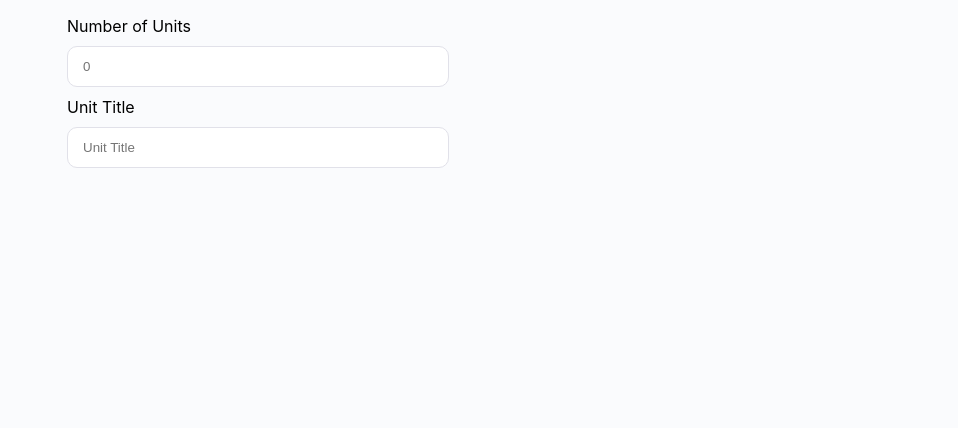
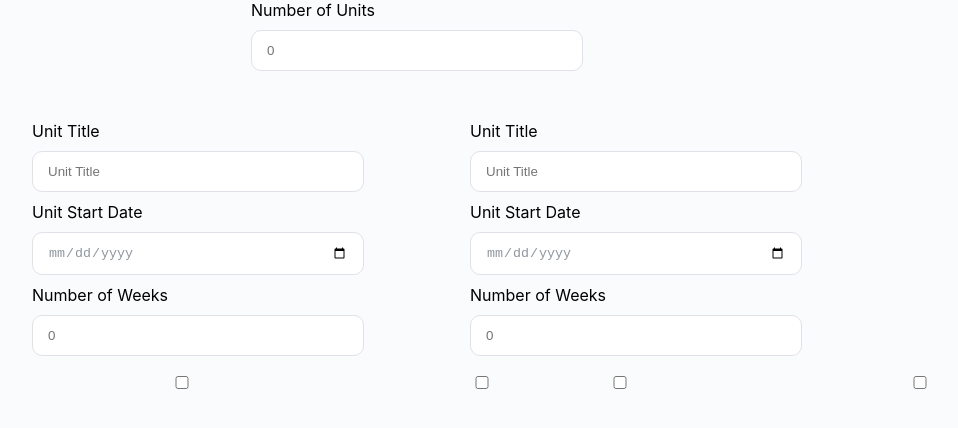
Before and after one commit to tmoran18/assignment-planner, a React (Create React App) app: page / in a window 1280 px wide. Shown: the top 428 px of the page, without its empty margins (223-1181 px from the left). Built offline with nearby package versions, Linux system fonts and the light colour scheme.

Commit message:
creating form component and adding inputs to it

```diff
--- a/package.json
+++ b/package.json
@@ -6,6 +6,7 @@
     "@testing-library/jest-dom": "^4.2.4",
     "@testing-library/react": "^9.3.2",
     "@testing-library/user-event": "^7.1.2",
+    "date-fns": "^2.16.1",
     "react": "^16.13.1",
     "react-dom": "^16.13.1",
     "react-scripts": "3.4.3"
--- /dev/null
+++ b/src/components/ColorPicker/ColorPicker.js
@@ -0,0 +1,13 @@
+import React from "react";
+import styles from "../ColorPicker/ColorPicker.module.css";
+
+const ColorPicker = () => {
+  return (
+    <div id={styles.colorPicker_container}>
+      <input type="checkbox" id="blue" name="checkBlue"></input>
+      <input type="checkbox" id="blue" name="checkBlue"></input>
+    </div>
+  );
+};
+
+export default ColorPicker;
--- /dev/null
+++ b/src/components/ColorPicker/ColorPicker.module.css
@@ -0,0 +1,4 @@
+#colorPicker_container {
+  display: flex;
+  max-width: 200px;
+}
--- /dev/null
+++ b/src/components/DateInput/DateInput.js
@@ -0,0 +1,14 @@
+import React from "react";
+import "../../global.css";
+import styles from "./DateInput.module.css";
+
+const DateInput = ({ label, name }) => {
+  return (
+    <div className="inputContainer">
+      <label htmlFor="">{label}</label>
+      <input type="date" name={name} />
+    </div>
+  );
+};
+
+export default DateInput;
--- /dev/null
+++ b/src/components/Form/Form.js
@@ -0,0 +1,19 @@
+import React from "react";
+import TextInput from "../TextInput/TextInput";
+import NumberInput from "../NumberInput/NumberInput";
+import DateInput from "../DateInput/DateInput";
+import ColorPicker from "../ColorPicker/ColorPicker";
+import styles from "../Form/Form.module.css";
+
+const Form = () => {
+  return (
+    <form className={styles.form}>
+      <TextInput label="Unit Title" placeHolder="Unit Title" name="unitTitle" />
+      <DateInput label="Unit Start Date" name="unitStart" />
+      <NumberInput label="Number of Weeks" placeHolder="0" name="numOfWeeks" />
+      <ColorPicker />
+    </form>
+  );
+};
+
+export default Form;
--- /dev/null
+++ b/src/components/Form/Form.module.css
@@ -0,0 +1,5 @@
+.form {
+  padding: 20px;
+  margin: 20px;
+  max-width: 800px;
+}
--- a/src/global.css
+++ b/src/global.css
@@ -12,10 +12,6 @@ input {
 input:focus {
   box-shadow: 0 3px 6px rgba(0, 0, 0, 0.07), 0 3px 6px rgba(0, 0, 0, 0.07);
 }
-.App {
-	max-width: 700px;
-	margin: auto;
-}
 
 .inputContainer {
   display: flex;
@@ -23,9 +19,17 @@ input:focus {
   max-width: 500px;
 }
 
-input[type='number']::-webkit-inner-spin-button {
+input[type="number"]::-webkit-inner-spin-button {
   cursor: pointer;
   width: 30px;
   height: 30px;
   padding: 0 3px;
 }
+
+#form_container {
+  display: flex;
+  justify-content: space-between;
+  flex-wrap: wrap;
+  max-width: 850px;
+  margin: auto;
+}
--- a/src/pages/App.js
+++ b/src/pages/App.js
@@ -1,16 +1,32 @@
-import React from 'react';
-import NumberInput from '../components/NumberInput/NumberInput';
-import TextInput from '../components/TextInput/TextInput';
-import '../global.css';
+import React, { useState } from "react";
+import { format, compareAsc, startOfYear } from "date-fns";
+import NumberInput from "../components/NumberInput/NumberInput";
+import TextInput from "../components/TextInput/TextInput";
+import DateInput from "../components/DateInput/DateInput";
+import Form from "../components/Form/Form";
+import "../global.css";
 
 function App() {
-	return (
-		<div className='App'>
-			<p></p>
-			<NumberInput label='Number of Units' placeHolder='0' name='numOfUnits' />
-			<TextInput label='Unit Title' placeHolder='Unit Title' name='unitTitle' />
-		</div>
-	);
+  const [numOfUnits, setNumOfUnits] = useState(2);
+  var result = startOfYear(new Date(2014, 8, 2));
+
+  return (
+    <div className="App">
+      <section style={{ display: "flex", justifyContent: "center" }}>
+        <NumberInput
+          label="Number of Units"
+          placeHolder="0"
+          name="numOfUnits"
+        />
+      </section>
+
+      <section id="form_container">
+        {[...Array(numOfUnits)].map((i) => {
+          return <Form key={i}>{i}</Form>;
+        })}
+      </section>
+    </div>
+  );
 }
 
 export default App;
```
Also changed, not shown: src/components/DateInput/DateInput.module.css (added), 1 other file (tests, documents, lock files or other folders). Lines whose indentation alone changed are shown as unchanged.
